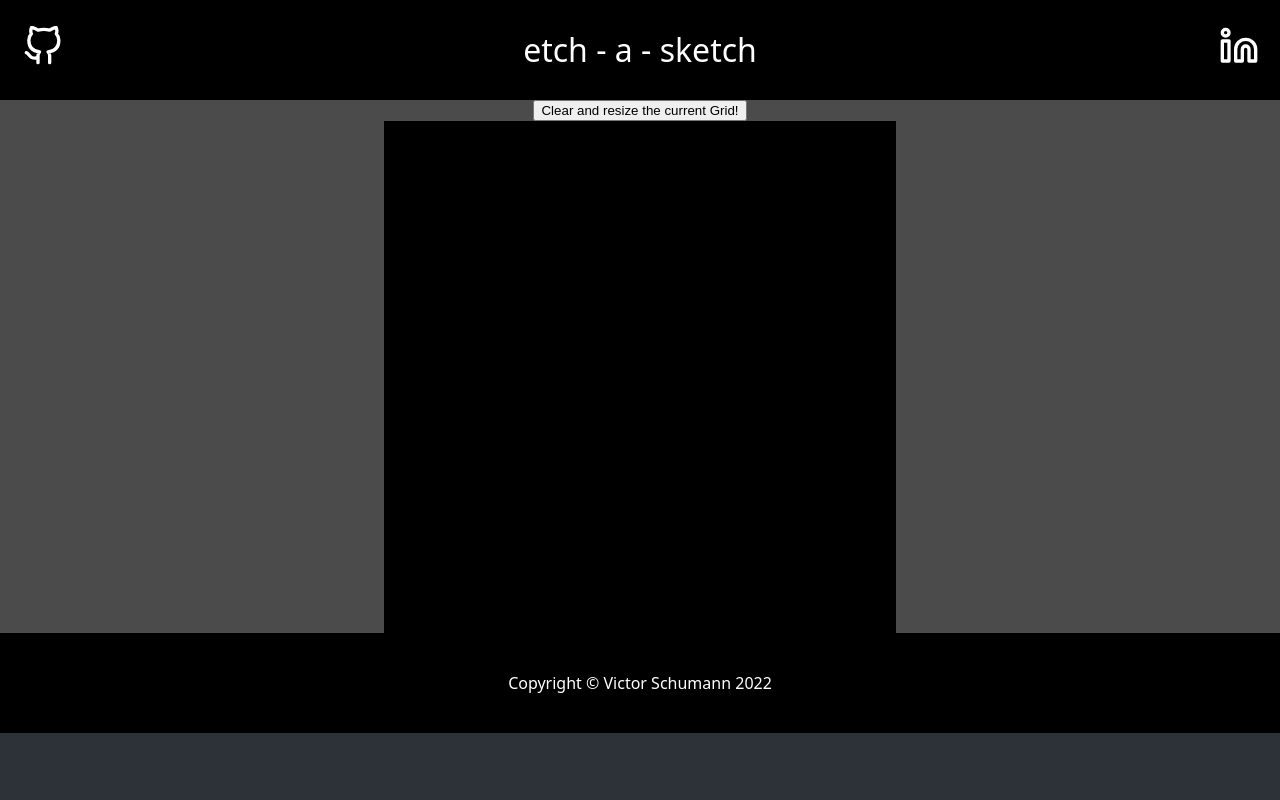
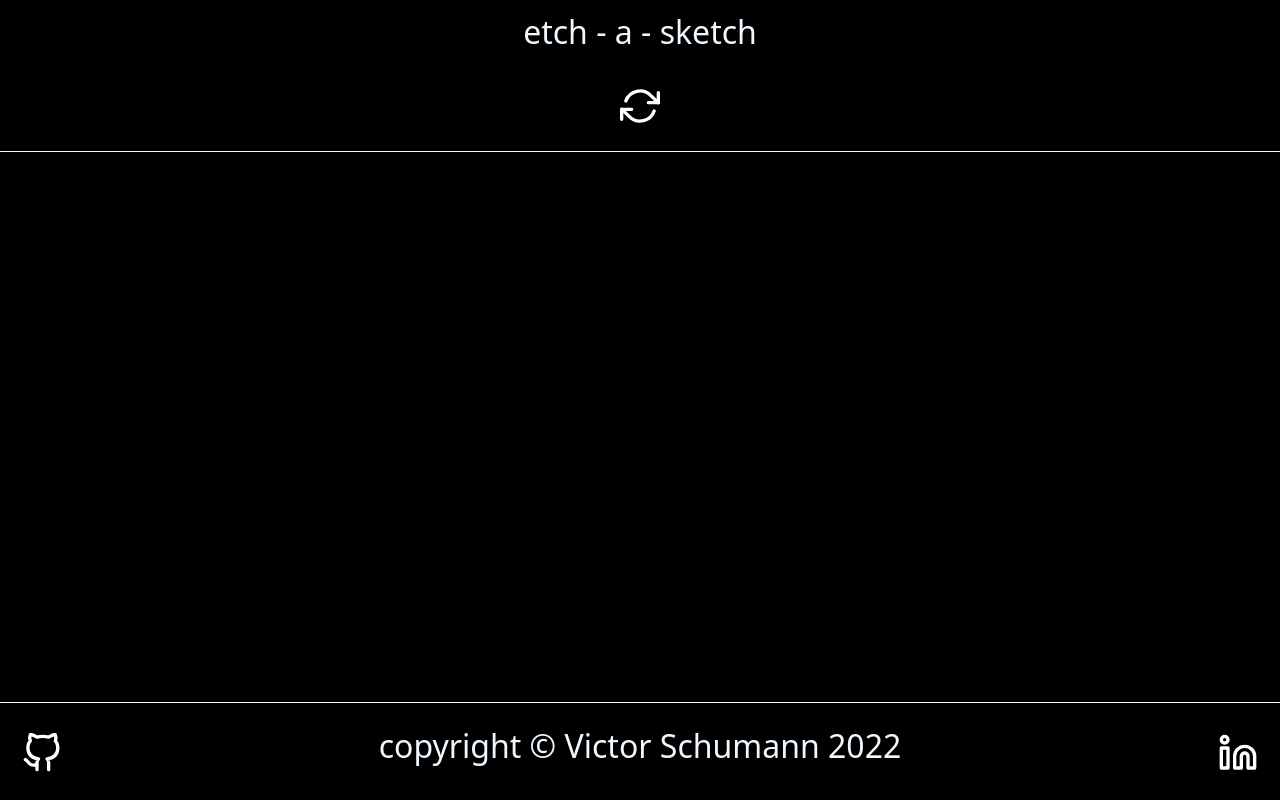
Before and after one commit to victor-schumann/etch-a-sketch, a plain HTML site: page index.html in a window 1280 px wide. Drawn offline with Linux system fonts and the light colour scheme.

Commit message:
Finish version 1.0

```diff
--- a/index.html
+++ b/index.html
@@ -1,31 +1,28 @@
 <!DOCTYPE html>
-<html lang="en">
+<html>
 <head>
-  <meta charset="UTF-8">
-  <meta http-equiv="X-UA-Compatible" content="IE=edge">
-  <meta name="viewport" content="width=device-width, initial-scale=1.0">
-  <title>etch-a-sketch</title>
-  <link rel="stylesheet" href="styles.css"/>
-  <script src="script.js" defer></script>
+    <meta charset="utf-8">
+    <title>Etch-A-Sketch</title>
+    <script src="./script.js" defer></script>
+    <link rel="stylesheet" type="text/css" href="./style.css">
 </head>
 
 <body>
-  <div class="header">
-    <button class="selection-h"><a target="_blank" href="https://github.com/victor-schumann"><img src="images/github.svg"></a></button>
-
-    <div class="title">etch - a - sketch</div>
-
-    <button class="selection-h"><a target="_blank" href="https://www.linkedin.com/in/victor-schumann/"><img src="images/linkedin.svg"></button></a>
-  </div>
-
-  <div class="middle">
+    <div class="header">
+        <div class="title">etch - a - sketch</div>
+    </div>
+    <div class="middle">
     <div class="options">
-        <button class="clear">Clear and resize the current Grid!</button>
+        <button class="clear"><img src="images/refresh-cw.svg"></button>
     </div>
     <div id="container"></div>
+    </div>
+    <div class="footer">
+        <button class="clear"><a target="_blank" href="https://github.com/victor-schumann/"><img src="images/github.svg"></button></a>
 
-</div>
+        <div class="title">copyright © Victor Schumann 2022</div>
 
-  <div class="footer">Copyright © Victor Schumann 2022</div>
+        <button class="clear"><a target="_blank" href="https://www.linkedin.com/in/victor-schumann/"><img src="images/linkedin.svg"></button></a>
+    </div>
 </body>
 </html>
--- /dev/null
+++ b/style.css
@@ -0,0 +1,73 @@
+body, html {
+    margin: 0;
+    color: aliceblue;
+    width: 100%;
+    height: 100%;
+    display: flex;
+    flex-direction: column;
+}
+
+.header {
+    display: flex;
+    justify-content: center;
+    height: 10vh;
+    background-color: #000000;
+}
+
+.clear {
+    background: none;
+    border: none;
+    outline: none;
+    cursor: pointer;
+    font-size: 2rem;
+    transition: 100ms;
+    margin: 2vh;
+}
+
+.clear img {
+    height: 5vh;
+}
+
+.clear:hover {
+    transform: scale(1.2)
+}
+
+.middle {
+    display: flex;
+    flex-direction: column;
+    flex-grow: 1;
+    align-items: center;
+    background-color: black;
+    justify-content: space-around;
+    height: 79vh;
+    padding-bottom: 1%;
+}
+
+#container {
+    height:60em;
+    width: 80em;
+    border: aliceblue 1px solid;
+
+}
+
+#container > div {
+    display: flex;
+}
+
+.footer{
+    display: flex;
+    justify-content: space-between;
+    height: 12.5vh;
+    background-color: #000000;
+    font-size: 2vh;
+}
+
+.title, .footer {
+    text-align: center;
+    line-height: 8vh;
+    font-family:system-ui, -apple-system, BlinkMacSystemFont, 'Segoe UI', Roboto, Oxygen, Ubuntu, Cantarell, 'Open Sans', 'Helvetica Neue', sans-serif;
+}
+
+.title {
+    font-size: 4vh;
+}
--- a/styles.css
+++ /dev/null
@@ -1,101 +0,0 @@
-body {
-  background-color: #2d3238;
-  color: white;
-  box-sizing: border-box;
-  margin: 0;
-  padding: 0;
-}
-
-.title, .footer {
-  text-align: center;
-  line-height: 12.5vh;
-  font-family:system-ui, -apple-system, BlinkMacSystemFont, 'Segoe UI', Roboto, Oxygen, Ubuntu, Cantarell, 'Open Sans', 'Helvetica Neue', sans-serif;
-  font-size: 4vh;
-}
-
-.header {
-  display: flex;
-  justify-content: space-between;
-  height: 12.5vh;
-  background-color: #000000;
-}
-
-.main {
-  display: flex;
-  justify-content: space-around;
-  height: 75vh;
-}
-
-.footer{
-  background-color: black;
-  font-size: 2vh;
-  text-align: center;
-  line-height: 12.5vh;
-}
-
-
-.middle {
-  display: flex;
-  flex-direction: column;
-  flex-grow: 1;
-  align-items: center;
-  background-color: rgb(75, 75, 75);
-  justify-content: space-around;
-}
-
-#container {
-width: 40%;
-height: 0;
-padding-bottom: 40%;
-}
-
-#container > div {
-  display: flex;
-}
-
-a {
-  text-decoration: none;
-  color: white;
-  margin-left:2%;
-}
-
-/* Buttons */
-.selection-h img {
-  height: 5vh;
-}
-
-.selections {
-  display: flex;
-  justify-content: center;
-}
-
-.selection, .selection-h {
-  background: none;
-  border: none;
-  outline: none;
-  cursor: pointer;
-  font-size: 2rem;
-  transition: 100ms;
-  margin: 2vh;
-}
-
-.selection:hover {
-  transform: scale(1.2);
-}
-
-.selection-h:hover {
-  transform: scale(1.2)
-}
-
-
-
-/* Friendly reminder:
-
-justify-content: center;
-  Responsible for justifying flex items HORIZONTALLY in a flex container.
-
-align-items: center;
-  Responsible for aligning FLEX items on the dreamed VERTICAL axis; just take in consideration that the axis changes when you set the flex-direction to column.
-
-justify-items: center;
-  Responsible for aligning GRID items along the row (inline) axis. */
```
Also changed, not shown: images/refresh-cw.svg (added).
